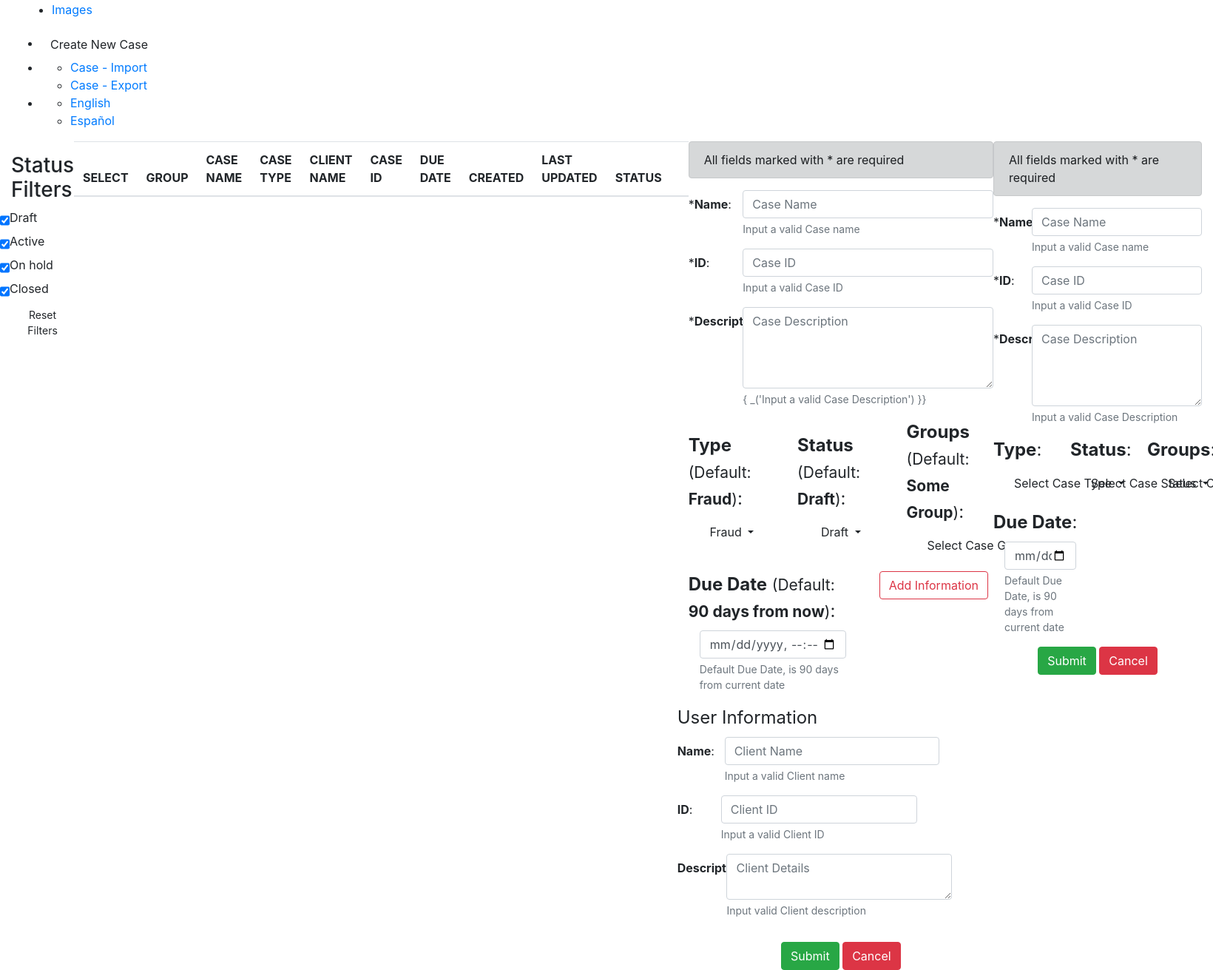
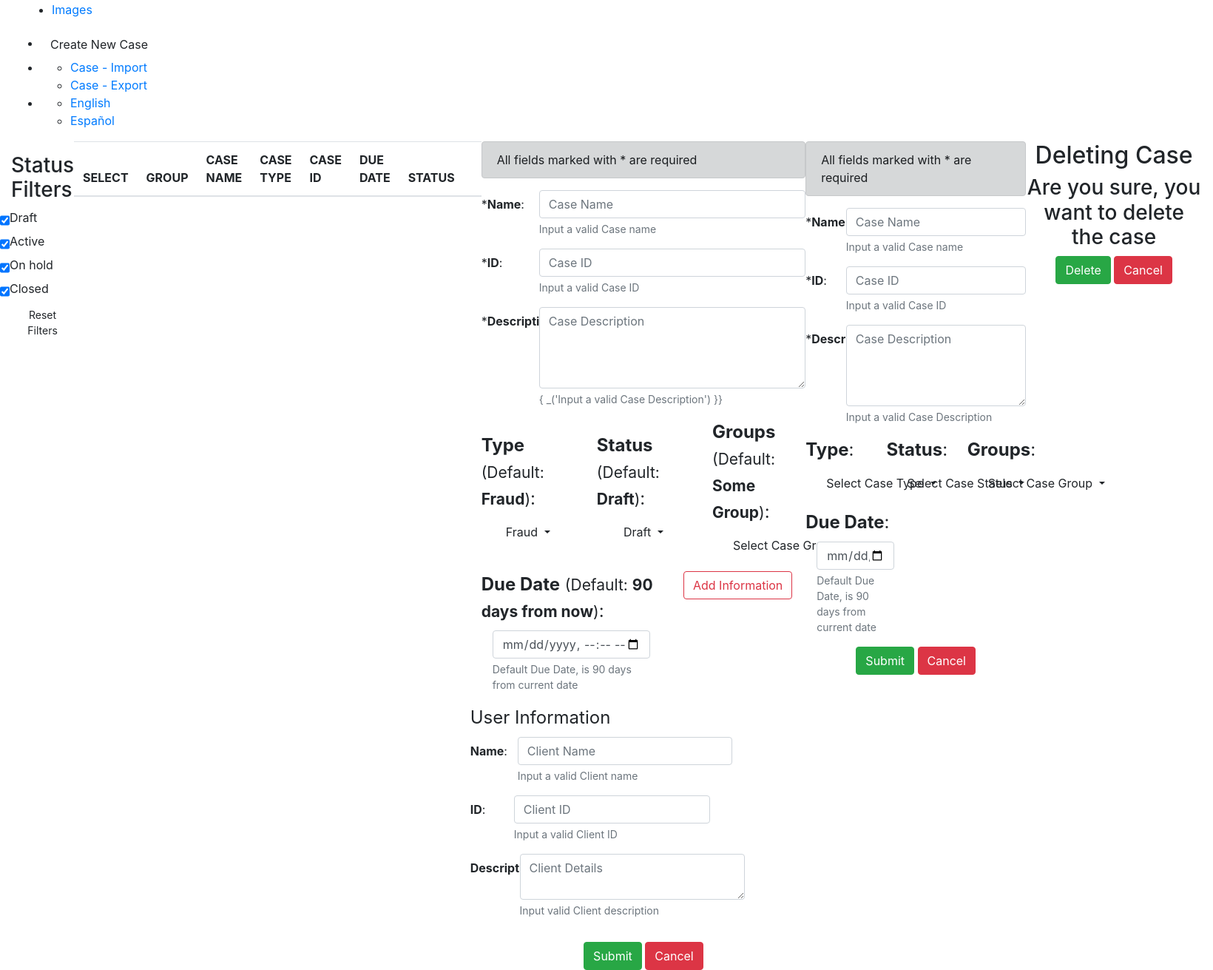
Before and after one commit to or73/OWLApp, a Python web app: template application/templates/case/case_user_cases.html in a window 1640 px wide; the page is wider, and only the part inside the window is pictured. Shown: the part 1104-2415 px from the top of that part at 74% size. Run offline with Jinja, Linux system fonts and the light colour scheme; the template is opened without the code that fills it, so the values that code supplies are empty; some libraries are stand-ins or nearby versions.

Commit message:
Updated App: - App:      - Update Case Menu with fontawesome icons & colors - OK      - Export Case to Excel file - OK

```diff
--- a/application/templates/case/case_user_cases.html
+++ b/application/templates/case/case_user_cases.html
@@ -50,11 +50,11 @@
                         <th scope='col'>{{ _('GROUP') }}</th>
                         <th scope='col'>{{ _('CASE NAME') }}</th>
                         <th scope='col'>{{ _('CASE TYPE') }}</th>
-                        <th scope='col'>{{ _('CLIENT NAME') }}</th>
+                        <!--<th scope='col'>{ _('CLIENT NAME') }}</th>-->
                         <th scope='col'>{{ _('CASE ID') }}</th>
                         <th scope='col'>{{ _('DUE DATE') }}</th>
-                        <th scope='col'>{{ _('CREATED') }}</th>
-                        <th scope='col'>{{ _('LAST UPDATED') }}</th>
+                        <!--<th scope='col'>{ _('CREATED') }}</th>-->
+                        <!--<th scope='col'>{ _('LAST UPDATED') }}</th>-->
                         <th scope='col'>{{ _('STATUS') }}</th>
                         <th scope='col'></th>
                     </tr>
@@ -62,7 +62,7 @@
                 <tbody>
                     {% for name, case in cases.items() %}
                         <tr>
-                            <td>
+                            <td class='align-top orSelectCase'>
                                 <input type='checkbox' id='{{ name }}' name='selectedCase' value='{{ name }}'  />
                                 <label for='{{ name }}'></label>
                             </td>
@@ -81,11 +81,11 @@
                             </td>
                             <td><a href='#' class='orName'><strong>{{ case.name }}</strong></a> </td>
                             <td>{{ case.type }}</td>
-                            <td>{{ case.client_name }}</td>
+                            <!--<td>{ case.client_name }}</td>-->
                             <td>{{ case.case_id }}</td>
                             <td>{{ case.due_date }}</td>
-                            <td>{{ case.creation_date }}</td>
-                            <td>{{ case.last_update }}</td>
+                            <!--<td>{ case.creation_date }}</td>-->
+                            <!--<td>{ case.last_update }}</td>-->
                             <td>
                                 <span class='orCaseStatusIcon orNormalFont'>
                                     {% if case.status == 'Active' %}
@@ -108,9 +108,15 @@
                                     </a>
 
                                     <div class='dropdown-menu' aria-labelledby='dropdownMenuLink'>
-                                        <a class='dropdown-item orEditCase' id='{{ case.name }}' href='#'>{{ _('Edit case') }}</a>
-                                        <a class='dropdown-item' href='#'>{{ _('Export case') }}</a>
-                                        <a class='dropdown-item orDeleteItemMenu' href='#'>{{ _('Delete case') }}</a>
+                                        <a class='dropdown-item orEditCase' data-name='{{ case.name }}' href='#'>
+                                            <i class='fad fa-file-edit orCaseMenuEdit'></i> {{ _('Edit case') }}
+                                        </a>
+                                        <a class='dropdown-item orExportCase' data-name='{{ case.name }}' href='#'>
+                                            <i class='fad fa-file-export  orCaseMenuExport'></i> {{ _('Export case') }}
+                                        </a>
+                                        <a class='dropdown-item orDeleteCase' data-name='{{ case.name }}' href='#'>
+                                            <i class='fad fa-trash orCaseMenuDelete'></i> {{ _('Delete case') }}
+                                        </a>
                                     </div> <!-- /.dropdown-menu -->
                                 </div> <!-- /.dropdown -->
                             </td>
@@ -123,7 +129,7 @@
         <!--
             ----------------------- Dialog - Create New Case -----------------------
         -->
-        <div id='dialogCreateNewCase' title='Create New Case' class='orEmergentDialog'>
+        <div id='dialogCreateNewCase' title='Create New Case' class='orEmergentDialog orEmergentDialogWarning'>
             <div id='formAlert' class='alert alert-dark'>
                 {{ _('All fields marked with') }} <span class='orRequiredField'>*</span> {{ _('are required') }}
             </div> <!-- /#form_alert -->
@@ -374,30 +380,30 @@
                     </button>
                 </div> <!-- /.text-center -->
             </form>
-        </div> <!-- /#dialog_create_new_case -->
+        </div> <!-- /#dialogCreateNewCase -->
 
         <!--
         ----------------------- Dialog - Edit Case -----------------------
         -->
-        <div id='dialogEditCase' title='Edit Case' class='orEmergentDialog'>
+        <div id='dialogEditCase' title='Edit Case' class='orEmergentDialog orEmergentDialogWarning'>
             <div id='form_alert' class='alert alert-dark'>
                 {{ _('All fields marked with') }} <span class='required_field'>*</span> {{ _('are required') }}
             </div> <!-- /#form_alert -->
 
-            <form id='formEditCase' action='' method='post'>
+            <form id='formEditCase' action=''  method='post'>
                 <!---
                         Case - Edit Name
                 --->
                 <div class='form-group row'>
-                    <label for='caseInputEditName' class='col-2 col-form-label'>
+                    <label for='caseEditInputName' class='col-2 col-form-label'>
                         <span class='orRequiredField'>*</span><strong>{{ _('Name') }}</strong>:
                     </label>
                     <div class='col-10'>
-                        <input id='caseInputEditName' name='name' type='text' class='form-control'
+                        <input id='caseEditInputName' name='name' type='text' class='form-control'
                                placeholder='{{ _('Case Name') }}' aria-describedby='caseNameEditHelp'/>
-                        <i class='fad fa-times orInputIconTimes' id='caseNameEditIconTimes'></i>
-                        <i class='fad fa-check orInputIconCheck' id='caseNameEditIconCheck'></i>
-                        <small id='caseNameEditHelp'
+                        <i class='fad fa-times orInputIconTimes' id='caseEditNameIconTimes'></i>
+                        <i class='fad fa-check orInputIconCheck' id='caseEditNameIconCheck'></i>
+                        <small id='caseEditNameHelp'
                                class='form-text text-muted orInvalidInputText orAlertMessageFormValidation'>
                             {{ _('Input a valid Case name') }}
                         </small>
@@ -408,15 +414,15 @@
                         Case - Edit ID
                 --->
                 <div class='form-group row'>
-                    <label for='caseInputEditId' class='col-2 col-form-label'>
+                    <label for='caseEditInputId' class='col-2 col-form-label'>
                         <span class='orRequiredField'>*</span><strong>ID</strong>:
                     </label>
                     <div class='col-10'>
-                        <input id='caseInputEditId' name='id' type='text' class='form-control'
+                        <input id='caseEditInputId' name='id' type='text' class='form-control'
                                placeholder='{{ _('Case ID') }}' aria-describedby='caseIdEditHelp' />
-                        <i class='fad fa-times orInputIconTimes' id='caseIdEditIconTimes'></i>
-                        <i class='fad fa-check orInputIconCheck' id='caseIdEditIconCheck'></i>
-                        <small id='caseIdEditHelp'
+                        <i class='fad fa-times orInputIconTimes' id='caseEditIdIconTimes'></i>
+                        <i class='fad fa-check orInputIconCheck' id='caseEditIdIconCheck'></i>
+                        <small id='caseEditIdHelp'
                                class='form-text text-muted orInvalidInputText orAlertMessageFormValidation'>
                             {{ _('Input a valid Case ID') }}
                         </small>
@@ -427,16 +433,16 @@
                         Case - Edit Description
                 --->
                 <div class='form-group row'>
-                    <label for='caseTextareaEditDescription' class='col-2 col-form-label'>
+                    <label for='caseEditTextareaDescription' class='col-2 col-form-label'>
                         <span class='orRequiredField'>*</span><strong>{{ _('Description') }}</strong>:
                     </label>
                     <div class='col-10'>
-                        <textarea id='caseTextareaEditDescription' name='description' class='form-control'
+                        <textarea id='caseEditTextareaDescription' name='description' class='form-control'
                                   rows='4' placeholder='Case Description'
                                   aria-describedby='caseDescriptionHelp'></textarea>
-                        <i class='fad fa-times orInputIconTimes' id='caseDescriptionEditIconTimes'></i>
-                        <i class='fad fa-check orInputIconCheck' id='caseDescriptionEditIconCheck'></i>
-                        <small id='caseDescriptionEditHelp'
+                        <i class='fad fa-times orInputIconTimes' id='caseEditDescriptionIconTimes'></i>
+                        <i class='fad fa-check orInputIconCheck' id='caseEditDescriptionIconCheck'></i>
+                        <small id='caseEditDescriptionHelp'
                                class='form-text text-muted orInvalidInputText orAlertMessageFormValidation'>
                             {{ _('Input a valid Case Description') }}
                         </small>
@@ -533,10 +539,10 @@
                             <strong>{{ _('Due Date') }}</strong>:
                         </legend>
                         <div class='col-10'>
-                            <input type='datetime-local' id='caseInputEditDueDate' class='form-control'
+                            <input type='datetime-local' id='caseEditInputDueDate' class='form-control'
                                    name='dueDate' aria-describedby='caseEditDueDateHelp' aria-label='' />
-                            <i class='fad fa-times orInputIconTimes' id='caseDueDateIconTimes'></i>
-                            <i class='fad fa-check orInputIconCheck' id='caseDueDateIconCheck'></i>
+                            <i class='fad fa-times orInputIconTimes' id='caseEditDueDateIconTimes'></i>
+                            <i class='fad fa-check orInputIconCheck' id='caseEditDueDateIconCheck'></i>
                             <small id='caseEditDueDateHelp'
                                    class='form-text text-muted orInvalidInputText orAlertMessageFormValidation'>
                                 {{ _('Default Due Date, is 90 days from current date') }}
@@ -562,6 +568,30 @@
                     </button>
                 </div> <!-- /.text-center -->
             </form>
-        </div> <!-- /#dialog_edit_case -->
+        </div> <!-- /#dialogEditCase -->
+
+        <!--
+        ----------------------- Dialog - Delete Case -----------------------
+        -->
+        <div id='dialogDeleteCase' title='Delete Case' class='orEmergentDialog orEmergentDialogDanger'>
+            <div class='text-center orButtonsSubmitCancel'>
+                <form id='formDeleteCase' action='' method='post'>
+                    <input id='inputCaseToDelete' hidden aria-label=''/>
+                    <h2>{{ _('Deleting Case') }}</h2>
+                    <h3>Are you sure, you want to delete the case <span class='orClassToDelete' id='classToDelete'></span></h3>
+
+                    <button id='buttonValidateDeleteCase' type='button' name='validate' value='submit'
+                            class='btn btn-success'>
+                        <i class='fad fa-check'></i>{{ _('Delete') }}
+                    </button>
+                    <button id='buttonSubmitDeleteCase' type='submit' name='submit' value='submit'
+                            class='btn btn-success' hidden>{{ _('Submit') }}</button>
+                    <button id='buttonCancelDeleteCase' type='button' value='Cancel'
+                            class='btn btn-danger cancel_button'>
+                        <i class='fad fa-times'></i>{{ _('Cancel') }}
+                    </button>
+                </form>
+            </div> <!-- /.text-center -->
+        </div> <!-- /#dialogDeleteCase -->
     </div> <!-- /#eventPanel -->
 {% endblock %}
--- a/requirements.txt
+++ b/requirements.txt
@@ -1,3 +1,4 @@
+xlsxwriter
 bson==0.5.8
 Click==7.0
 colorlog==4.0.2
@@ -17,7 +18,8 @@
 pymongo==3.9.0
 python-dotenv==0.10.3
 requests==2.22.0
-setuptools==41.1.0
+setuptools==41.2.0
 six==1.12.0
 Werkzeug==0.15.5
 WTForms==2.2.1
+xlsxwriter=1.1.9
```
Also changed, not shown: application/modules/case/methods.py (+107 -4 lines), application/modules/case/views.py (+105 -14 lines).
